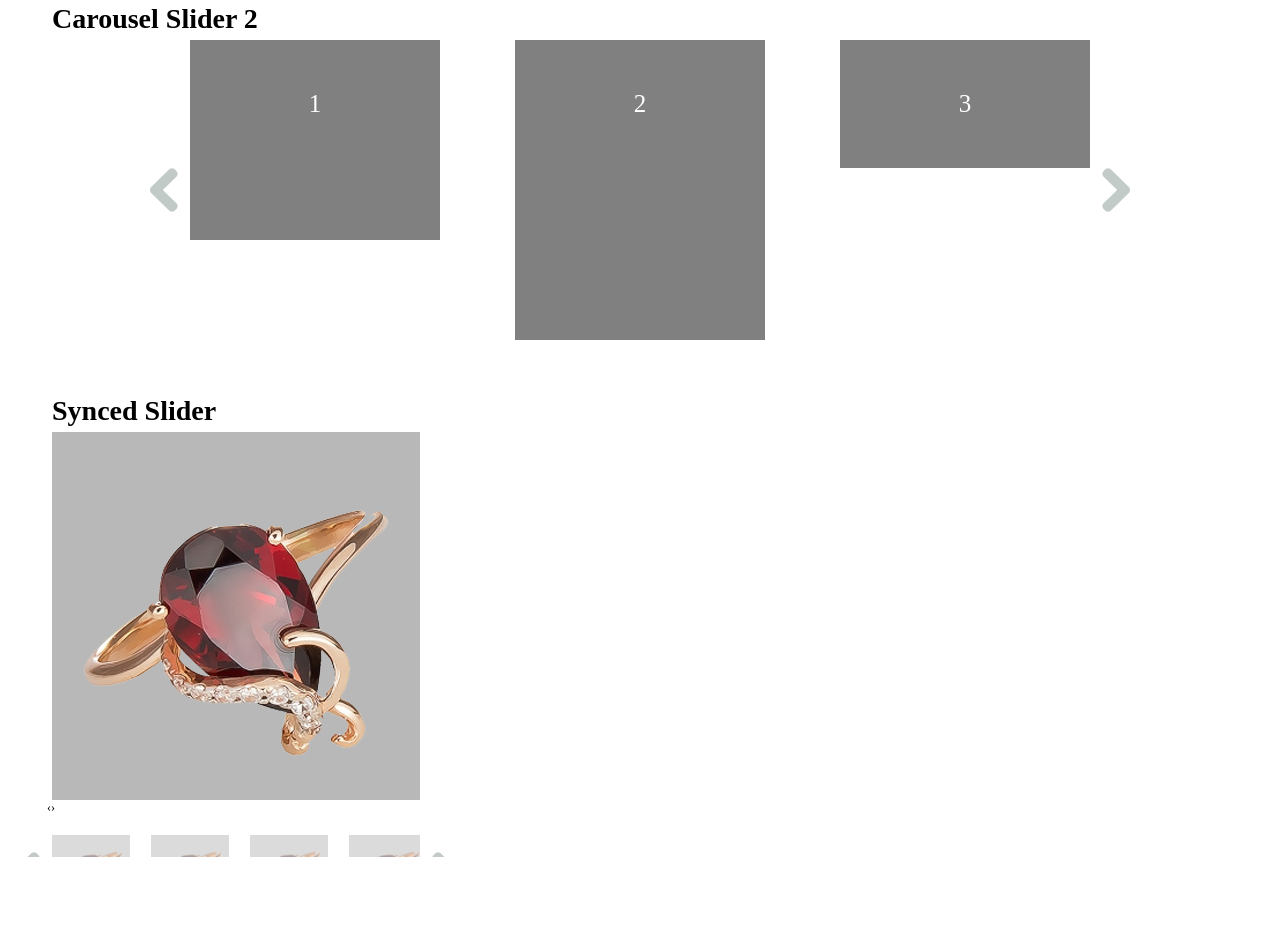
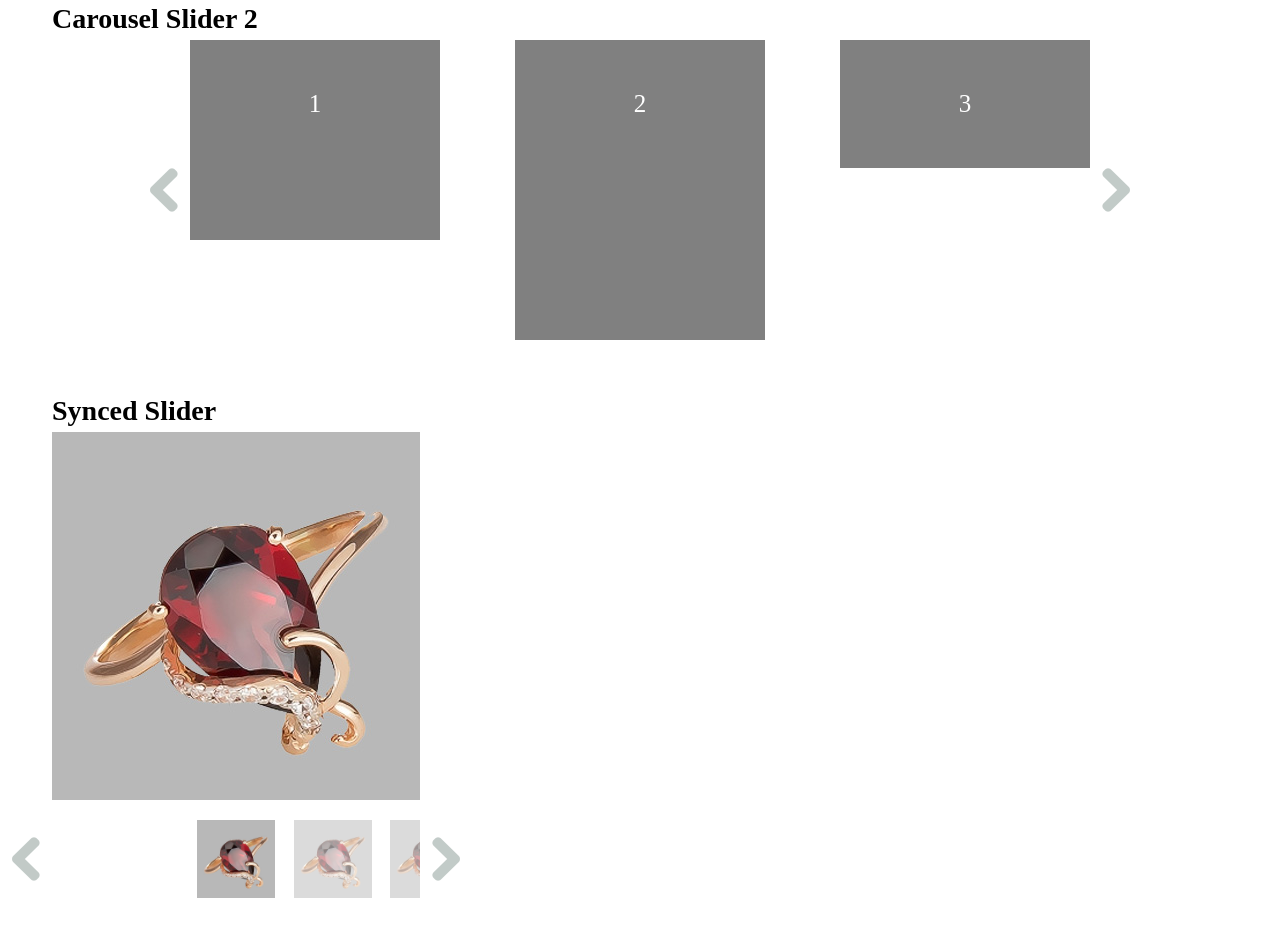
Before and after one commit to systemshock89/owl-slider2, a plain HTML site: page index.html in a window 1280 px wide. Shown: the part 673-1610 px from the top of the page. Before the commit the page ends 1530 px from the top, so only its background shows below. Drawn offline with nearby package versions, Linux system fonts and the light colour scheme.

Commit message:
sync slider fix

```diff
--- a/css/common.css
+++ b/css/common.css
@@ -20,13 +20,13 @@ html, body {
 
 .content-wraper {
     position: relative;
+    padding-bottom: 30px;
 }
 
 .content {
     position: relative;
     margin: 0 auto;
     width: 1176px;
-    height: 1500px;
 }
 
 h1{
@@ -291,22 +291,11 @@ h1{
     position: relative;
 }
 
-.synced_slider2 .owl-carousel-overflow{
-    overflow: hidden;
-    width: 368px;
-}
-
-.synced_slider2 .owl-carousel{
-    width: 386px!important;
-    margin-left: -9px;
-}
-
 .synced_slider2 .owl-carousel .item{
     width: 78px;
     height: 78px;
     cursor: pointer;
     opacity: 0.5;
-    margin: 0 9px;
 }
 
 .synced_slider2 .owl-carousel .item .img-container {
@@ -337,19 +326,18 @@ h1{
     transition: opacity 0.1s ease-in-out;
 }
 
-.synced_slider2 .owl-carousel .owl-item.synced .item{
+.synced_slider2 .owl-carousel .owl-item.synced .item,
+.synced_slider2 .owl-carousel .owl-item.center .item{
     opacity: 1;
 }
 
-.synced_slider2 .to_left, .synced_slider2 .to_right{
+.synced_slider2 .owl-carousel .owl-nav [class*=owl-]{
     width: 28px;
     height: 44px;
-    cursor: pointer;
     position: absolute;
     top: 50%;
     padding: 0;
     margin: 0;
-    text-indent: -9999px;
     margin-top: -22px;
     opacity: 0.5;
     -ms-filter:"progid:DXImageTransform.Microsoft.Alpha(Opacity=50)";
@@ -360,35 +348,37 @@ h1{
     background: url('../img/slider-arrows.png');
 }
 
-.synced_slider2 .to_left{
+.synced_slider2 .owl-carousel .owl-nav .owl-prev{
     left: -40px;
     background-position: 0 0;
 }
 
-.synced_slider2 .to_right{
+.synced_slider2 .owl-carousel .owl-nav .owl-next{
     right: -40px;
     background-position: -28px 0;
 }
 
-.synced_slider2 .to_left:hover,
-.synced_slider2 .to_right:hover{
+.synced_slider2 .owl-carousel .owl-nav .owl-prev:hover,
+.synced_slider2 .owl-carousel .owl-nav .owl-next:hover{
     opacity: 1;
     -ms-filter:"progid:DXImageTransform.Microsoft.Alpha(Opacity=100)";
     filter: alpha(opacity=100);
 }
 
-.synced_slider2 .to_left:active,
-.synced_slider2 .to_right:active{
+.synced_slider2 .owl-carousel .owl-nav .owl-prev:active,
+.synced_slider2 .owl-carousel .owl-nav .owl-next:active{
     opacity: 0.8;
     -ms-filter:"progid:DXImageTransform.Microsoft.Alpha(Opacity=80)";
     filter: alpha(opacity=80);
 }
 
-.synced_slider2 .to_left,
-.synced_slider2 .to_left:hover,
-.synced_slider2 .to_right,
-.synced_slider2 .to_right:hover{
+.synced_slider2 .owl-carousel .owl-nav .owl-prev,
+.synced_slider2 .owl-carousel .owl-nav .owl-prev:hover,
+.synced_slider2 .owl-carousel .owl-nav .owl-next,
+.synced_slider2 .owl-carousel .owl-nav .owl-next{
     -webkit-transition: opacity 0.1s ease-in-out;
+    -moz-transition: opacity 0.1s ease-in-out;
+    -o-transition: opacity 0.1s ease-in-out;
     transition: opacity 0.1s ease-in-out;
 }
 /*---------/TOVAR OWL SLIDER------------*/
--- a/index.html
+++ b/index.html
@@ -89,7 +89,19 @@
 
                <h1>Synced Slider</h1>
                <div class="synced_slider1">
-                   <div class="owl-carousel">
+                   <div class="owl-carousel owl-theme">
+                       <div class="item">
+                           <a href="img/tovar.jpg" class="img-container fancybox-thumb"
+                              rel="tovar-gallery">
+                               <img src="/img/tovar.jpg">
+                           </a>
+                       </div>
+                       <div class="item">
+                           <a href="img/tovar.jpg" class="img-container fancybox-thumb"
+                              rel="tovar-gallery">
+                               <img src="/img/tovar.jpg">
+                           </a>
+                       </div>
                        <div class="item">
                            <a href="img/tovar.jpg" class="img-container fancybox-thumb"
                               rel="tovar-gallery">
@@ -129,10 +141,17 @@
                    </div>
                </div>
                <div class="synced_slider2">
-                   <div class="to_left" title="Предыдущий"></div>
-                   <div class="to_right" title="Следующий"></div>
-                   <div class="owl-carousel-overflow">
-                       <div class="owl-carousel">
+                   <div class="owl-carousel owl-theme">
+                       <div class="item">
+                           <div class="img-container">
+                               <img src="/img/tovar.jpg">
+                           </div>
+                       </div>
+                       <div class="item">
+                           <div class="img-container">
+                               <img src="/img/tovar.jpg">
+                           </div>
+                       </div>
                        <div class="item">
                            <div class="img-container">
                                <img src="/img/tovar.jpg">
@@ -165,7 +184,6 @@
                        </div>
                    </div>
                </div>
-               </div>
 
            </div>
        </div>
--- a/js/app/common.js
+++ b/js/app/common.js
@@ -63,9 +63,9 @@ $(function () {
 
             owl.owlCarousel({
                 items: 3,
-                loop: true,
+                rewind:true,
                 margin: 75,
-                autoplay: true,
+                //autoplay: true,
                 autoplayTimeout: 12000,
                 autoplayHoverPause: true,
                 nav: true,
@@ -87,139 +87,55 @@ $(function () {
     /* SYNCED Owl Slider */
     if( $(".synced_slider1 .owl-carousel").is("div") ) {
 
-        var sync1 = $('.synced_slider1 .owl-carousel'),
-            sync2 = $('.synced_slider2 .owl-carousel');
+        var $sync1 = $(".synced_slider1 .owl-carousel"),
+            $sync2 = $(".synced_slider2 .owl-carousel"),
+            flag = false,
+            duration = 300;
 
-        // Sync nav
-        sync1.on('click', '.owl-next', function () {
-            sync2.trigger('next.owl.carousel')
-        });
-        sync1.on('click', '.owl-prev', function () {
-            sync2.trigger('prev.owl.carousel')
-        });
+        $sync1
+            .owlCarousel({
+                items: 1,
+                rewind:true,
+                margin: 10,
+                dots: false,
+                //autoplay: true,
+                autoplayTimeout: 12000,
+                autoplayHoverPause: true,
+                touchDrag: false,
+                mouseDrag : false
+            })
+            .on('changed.owl.carousel', function (e) {
+                if (!flag) {
+                    flag = true;
+                    $sync2.trigger('to.owl.carousel', [e.item.index, duration, true]);
+                    flag = false;
+                }
+            });
 
-        // Start Carousel
-        sync1.owlCarousel({
-            items : 1,
-            margin:10,
-            nav : true,
-            dots: false,
-        });
+        $sync2
+            .owlCarousel({
+                items: 4,
+                rewind:true,
+                center: true,
+                margin: 18,
+                nav: true,
+                navText:  [
+                    "",
+                    ""
+                ],
+                dots: false
+            })
+            .on('click', '.owl-item', function () {
+                $sync1.trigger('to.owl.carousel', [$(this).index(), duration, true]);
 
-        sync2.owlCarousel({
-            items : 4,
-            margin:10,
-            nav : false,
-            dots: false
-        });
-
-        //var sync1 = $(".synced_slider1 .owl-carousel"),
-        //    sync2 = $(".synced_slider2 .owl-carousel"),
-        //    carouselNext = sync2.parent().parent().find(".to_right"),
-        //    carouselPrev = sync2.parent().parent().find(".to_left");
-        //
-        //sync1.owlCarousel({
-        //    items: 1,
-        //    loop: true,
-        //    margin: 10,
-        //    autoplay: true,
-        //    autoplayTimeout: 12000,
-        //    autoplayHoverPause: true,
-        //    dots: false,
-        //
-        //    slideSpeed: 1000,
-        //    afterAction: syncPosition,
-        //    responsiveRefreshRate: 200,
-        //    touchDrag: false,
-        //    mouseDrag : false
-        //
-        //});
-        //
-        //sync2.owlCarousel({
-        //    items: 4,
-        //    itemsDesktop: [1199, 4],
-        //    itemsDesktopSmall: [979, 3],
-        //    itemsTablet: [768, 3],
-        //    itemsMobile: [479, 2],
-        //    dots: false,
-        //    responsiveRefreshRate: 100,
-        //    afterInit: function (el) {
-        //        el.find(".owl-item").eq(0).addClass("synced");
-        //    },
-        //    afterAction: function(){
-        //        if ( this.itemsAmount > this.visibleItems.length ) {
-        //            $(carouselNext).show();
-        //            $(carouselPrev).show();
-        //
-        //            $(carouselNext).removeClass('disabled');
-        //            $(carouselPrev).removeClass('disabled');
-        //            if ( this.currentItem == 0 ) {
-        //                $(carouselPrev).addClass('disabled');
-        //            }
-        //            if ( this.currentItem == this.maximumItem ) {
-        //                $(carouselNext).addClass('disabled');
-        //            }
-        //
-        //        } else {
-        //            $(carouselNext).hide();
-        //            $(carouselPrev).hide();
-        //        }
-        //    }
-        //});
-        //
-        //$(".synced_slider2 .owl-carousel").on("click", ".owl-item", function (e) {
-        //    e.preventDefault();
-        //    var number = $(this).data("owlItem");
-        //    sync1.trigger("owl.goTo", number);
-        //});
-        //
-        //// Custom Navigation Events
-        //carouselNext.click(function(){
-        //    sync2.trigger('owl.next');
-        //});
-        //
-        //carouselPrev.click(function(){
-        //    sync2.trigger('owl.prev');
-        //})
-
-    }
-
-    function syncPosition(el) {
-        var current = this.currentItem;
-        $(".synced_slider2 .owl-carousel")
-            .find(".owl-item")
-            .removeClass("synced")
-            .eq(current)
-            .addClass("synced");
-        if ($(".synced_slider2 .owl-carousel").data("owlCarousel") !== undefined) {
-            center(current)
-        }
-    }
-
-    function center(number) {
-        var sync2visible = sync2.data("owlCarousel").owl.visibleItems;
-        var num = number;
-        var found = false;
-        for (var i in sync2visible) {
-            if (num === sync2visible[i]) {
-                found = true;
-            }
-        }
-
-        if (found === false) {
-            if (num > sync2visible[sync2visible.length - 1]) {
-                sync2.trigger("owl.goTo", num - sync2visible.length + 2)
-            } else {
-                if (num - 1 === -1) {
-                    num = 0;
+            })
+            .on('changed.owl.carousel', function (e) {
+                if (!flag) {
+                    flag = true;
+                    $sync1.trigger('to.owl.carousel', [e.item.index, duration, true]);
+                    flag = false;
                 }
-                sync2.trigger("owl.goTo", num);
-            }
-        } else if (num === sync2visible[sync2visible.length - 1]) {
-            sync2.trigger("owl.goTo", sync2visible[1])
-        } else if (num === sync2visible[0]) {
-            sync2.trigger("owl.goTo", num - 1)
-        }
+            });
 
     }
     /* /SYNCED Owl Slider */
```
Lines whose indentation alone changed are shown as unchanged.
